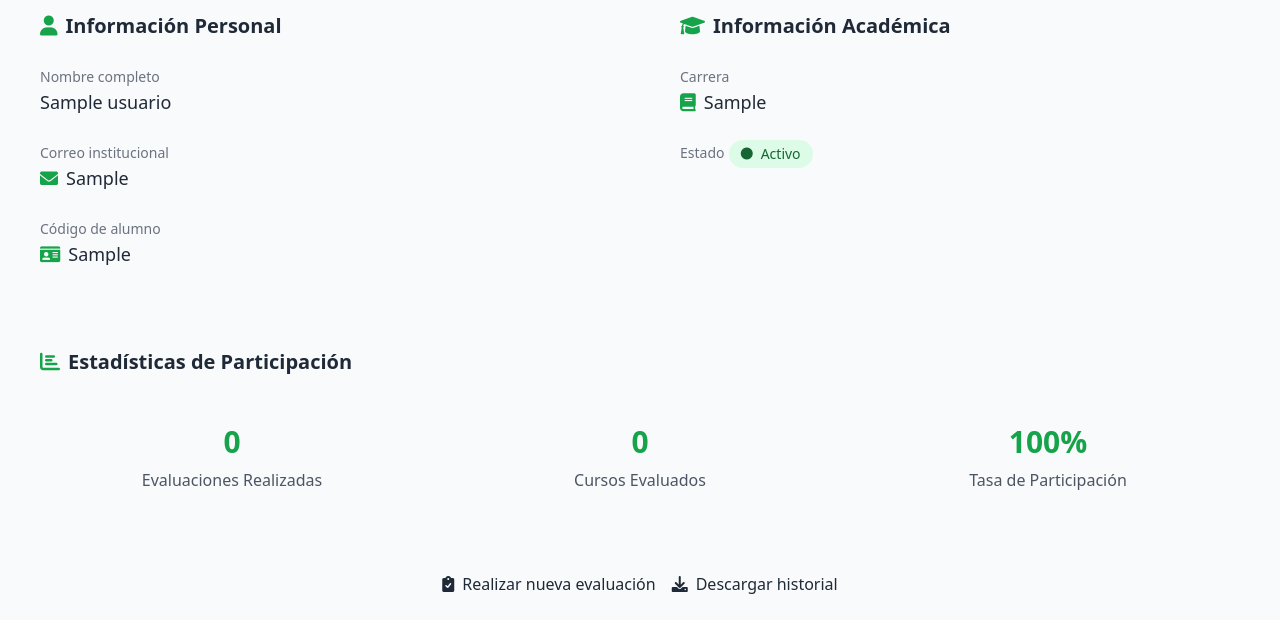
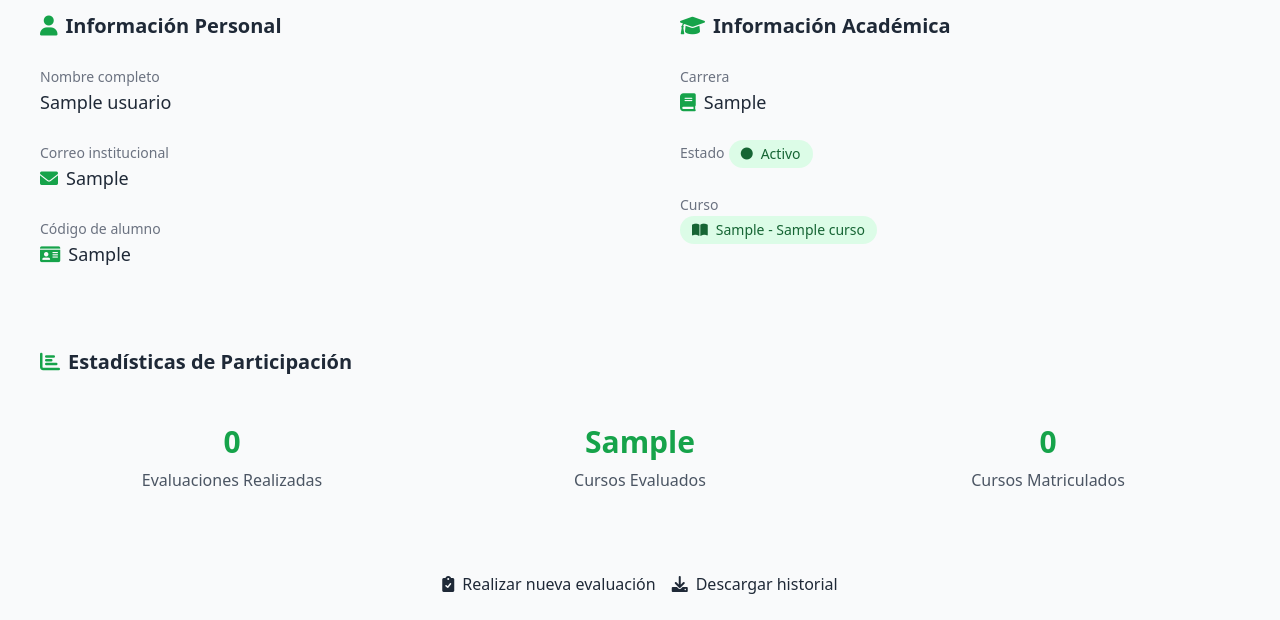
Before and after one commit to paultb3/sistema-evaluacion, a Django app: template apps/alumnos/templates/perfil_alumno.html in a window 1280 px wide. Shown: the part 292-912 px from the top of the page. Run offline with Django 5.2, Linux system fonts and the light colour scheme; tables that the repository leaves empty hold one stand-in row (values such as "Sample post"); the template is opened without the code that fills it: values that come from a table or form of the project are taken from there, most other values are stand-ins (such as "Sample title", 1, 10 or a date in 2020); parts of the project's set-up code (start-up, migrations or seed data) failed here and were passed over; some libraries are stand-ins or nearby versions.

Commit message:
Add course information display to student profile and update evaluation statistics

```diff
--- a/apps/alumnos/templates/perfil_alumno.html
+++ b/apps/alumnos/templates/perfil_alumno.html
@@ -109,6 +109,26 @@ Docente{% endblock %} {% block content %}
             Activo
           </div>
         </div>
+
+        <div class="group">
+          <label class="text-sm font-medium text-gray-500 dark:text-gray-400"
+            >Curso</label
+          >          <div class="space-y-2">
+            {% if cursos %}
+              {% for curso in cursos %}
+              <div class="inline-flex items-center px-3 py-1 rounded-full text-sm font-medium bg-green-100 text-green-800 dark:bg-green-900/30 dark:text-green-400 mb-2">
+                <i class="fas fa-book-open mr-2"></i>
+                {{ curso.codigo }} - {{ curso.nombre }}
+              </div>
+              {% endfor %}
+            {% else %}
+              <div class="inline-flex items-center px-3 py-1 rounded-full text-sm font-medium bg-yellow-100 text-yellow-800 dark:bg-yellow-900/30 dark:text-yellow-400">
+                <i class="fas fa-exclamation-circle mr-2"></i>
+                Sin cursos matriculados
+              </div>
+            {% endif %}
+          </div>
+        </div>
       </div>
     </div>
   </div>
@@ -134,9 +154,8 @@ Docente{% endblock %} {% block content %}
 
       <div
         class="bg-gray-50 dark:bg-gray-700/50 rounded-xl p-6 text-center hover-scale"
-      >
-        <div class="text-3xl font-bold text-primary mb-2">
-          {{ cursos_count|default:"0" }}
+      >        <div class="text-3xl font-bold text-primary mb-2">
+          {{ cursos_evaluados|default:"0" }}
         </div>
         <p class="text-gray-600 dark:text-gray-400">Cursos Evaluados</p>
       </div>
@@ -144,8 +163,10 @@ Docente{% endblock %} {% block content %}
       <div
         class="bg-gray-50 dark:bg-gray-700/50 rounded-xl p-6 text-center hover-scale"
       >
-        <div class="text-3xl font-bold text-primary mb-2">100%</div>
-        <p class="text-gray-600 dark:text-gray-400">Tasa de Participación</p>
+        <div class="text-3xl font-bold text-primary mb-2">
+          {{ cursos_count|default:"0" }}
+        </div>
+        <p class="text-gray-600 dark:text-gray-400">Cursos Matriculados</p>
       </div>
     </div>
   </div>
```
